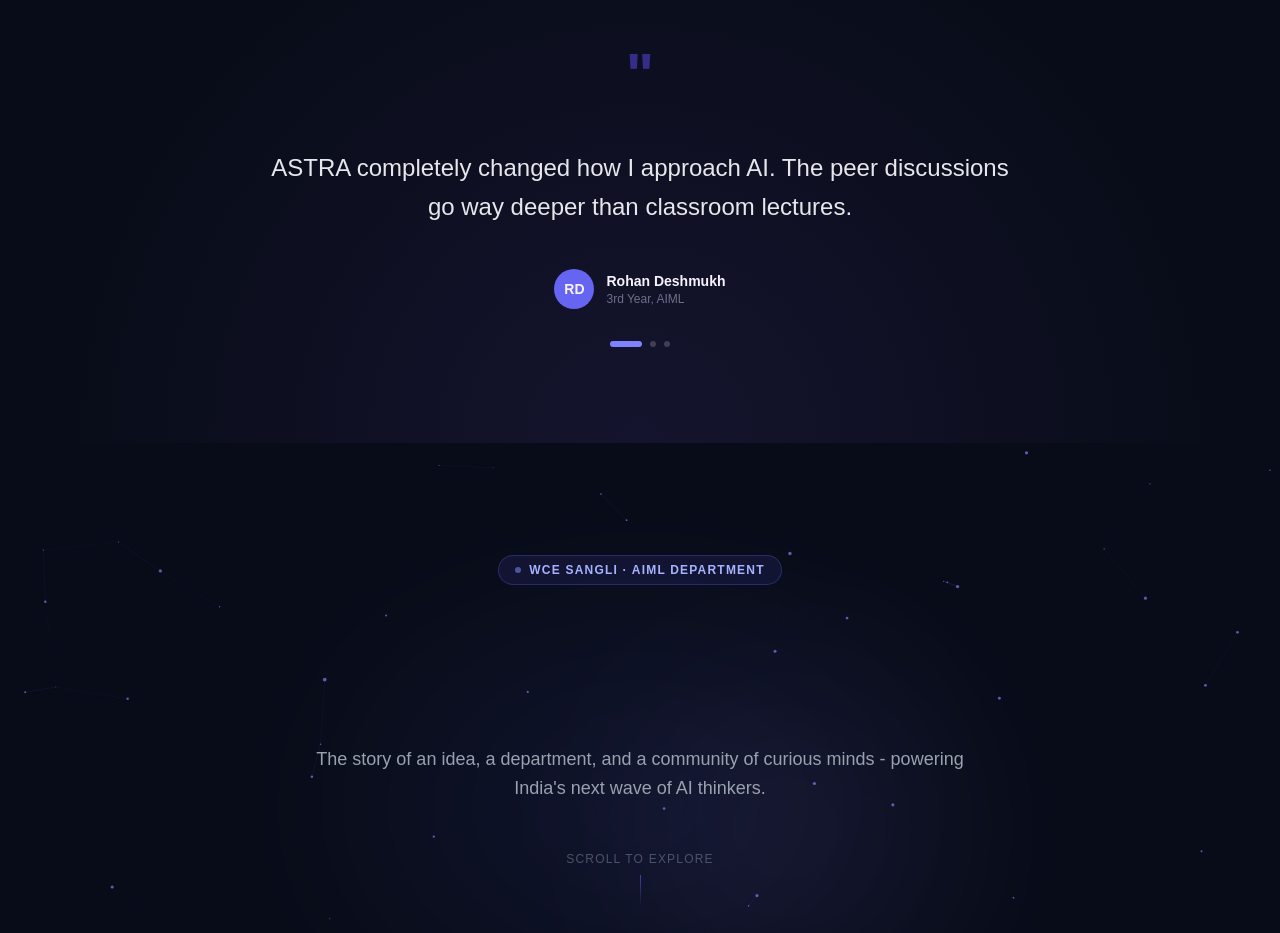
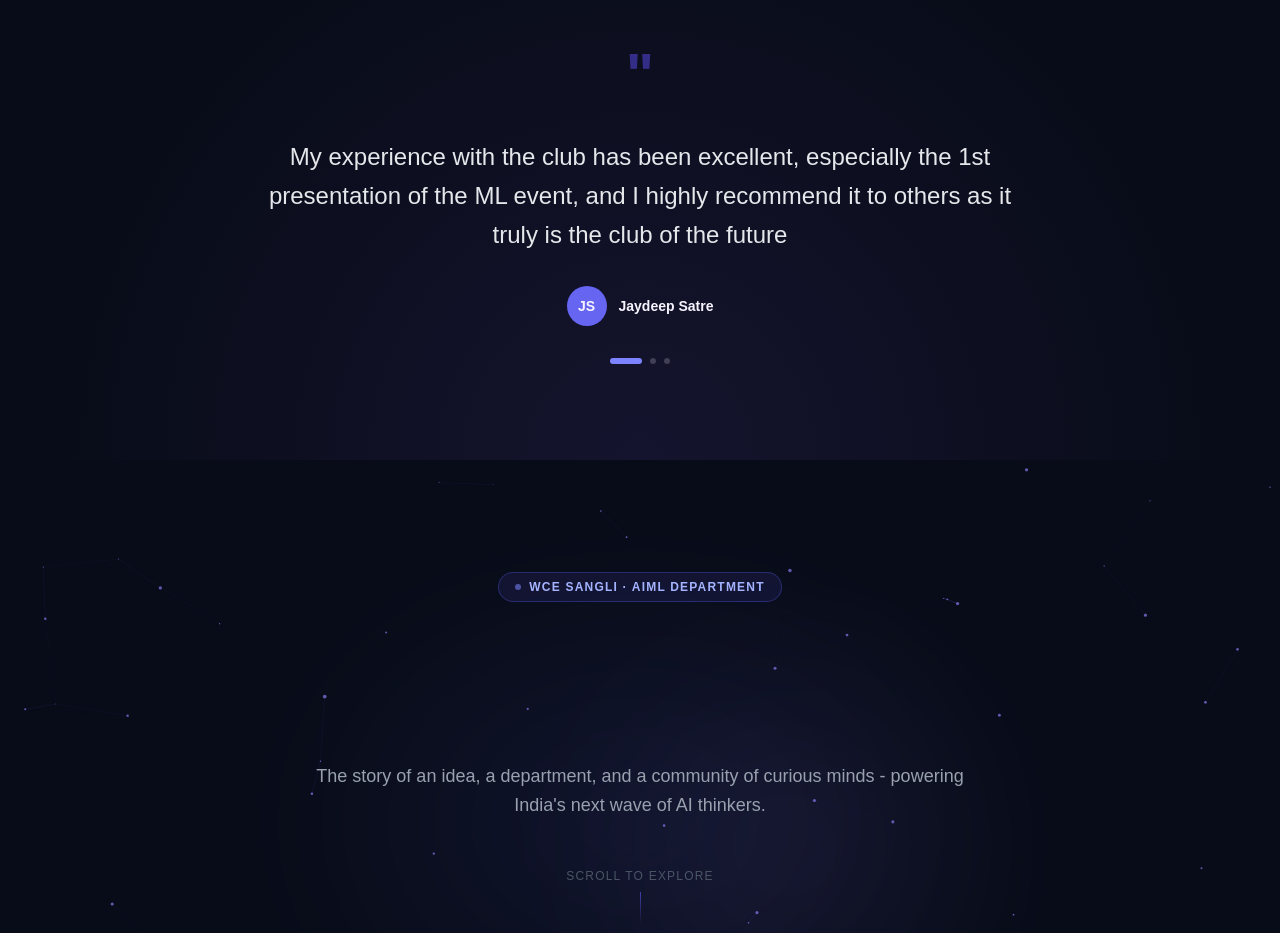
Before and after one commit to TaNuJaSaRaVale/astra-clubs-website, a React (Vite) app: page / in a window 1280 px wide. Shown: the part 2580-3513 px from the top of the page. Built offline with nearby package versions, Linux system fonts and the light colour scheme.

Commit message:
Added testimonials

```diff
--- a/src/pages/Home.jsx
+++ b/src/pages/Home.jsx
@@ -369,9 +369,9 @@
    TESTIMONIALS
 ═══════════════════════════════════════════════ */
 const TESTIMONIALS = [
-  { quote: "ASTRA completely changed how I approach AI. The peer discussions go way deeper than classroom lectures.",       name: "Rohan Deshmukh", role: "3rd Year, AIML", initials: "RD", color: "#6366f1" },
-  { quote: "The ML Foundation club service helped me improve my communication skills.", name: "Tanuja Saravale", role: "2nd Year, AIML", initials: "TS", color: "#8b5cf6" },
-  { quote: "Being part of ASTRA pushed me to read my first research paper. Now I read one every week.",                     name: "Aarav Mane",     role: "3rd Year, AIML", initials: "AM", color: "#06b6d4" },
+  { quote: "My experience with the club has been excellent, especially the 1st presentation of the ML event, and I highly recommend it to others as it truly is the club of the future", name: "Jaydeep Satre", initials: "JS", color: "#6366f1" },
+  { quote: "The ML Foundation club service helped me improve my communication skills.", name: "Prerna M. Fegade", initials: "PF", color: "#8b5cf6" },
+  { quote: "My experience with the club has been the best, as it gave me a path to learn technical skills and covers everything I need to know, with my favorite memory being our interview time.",name: "Sumit Zinge", initials: "SZ", color: "#06b6d4" },
 ];
 
 function Testimonials() {
```
